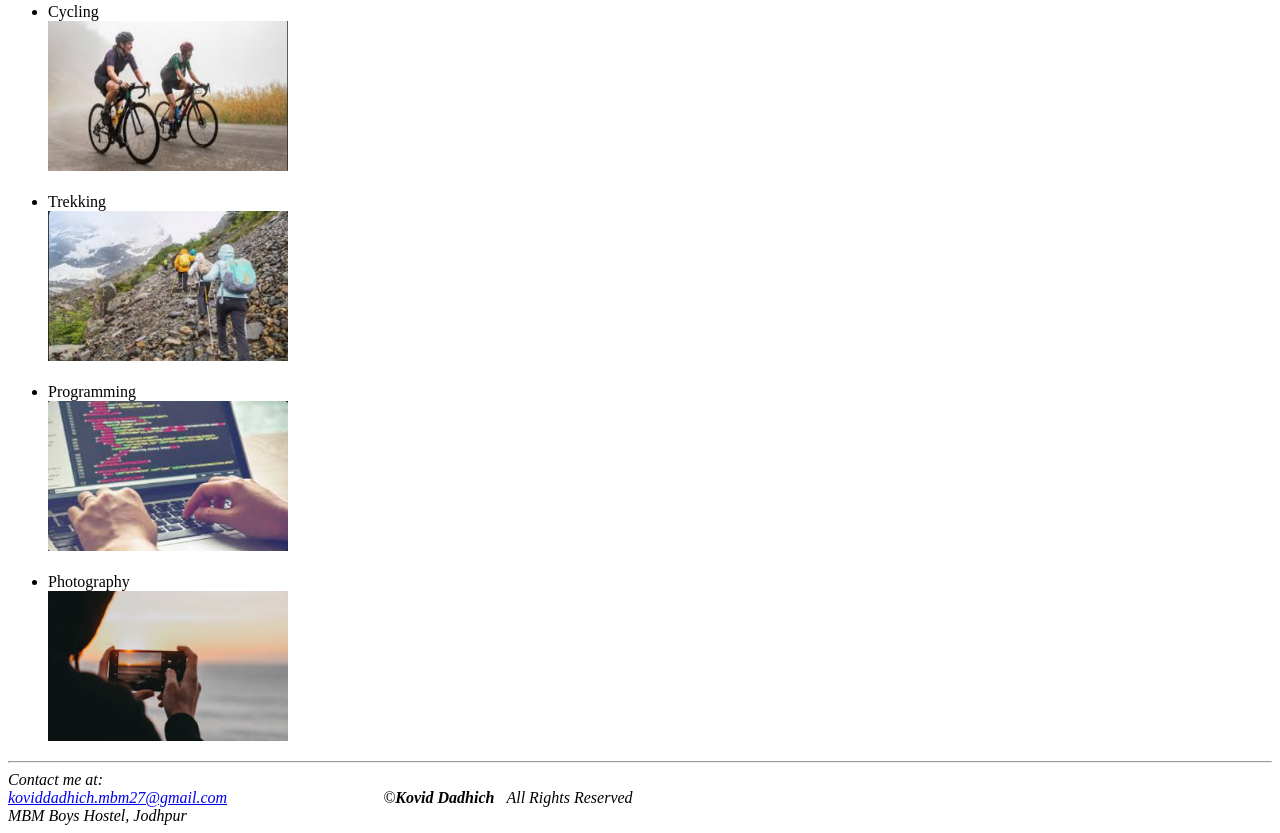
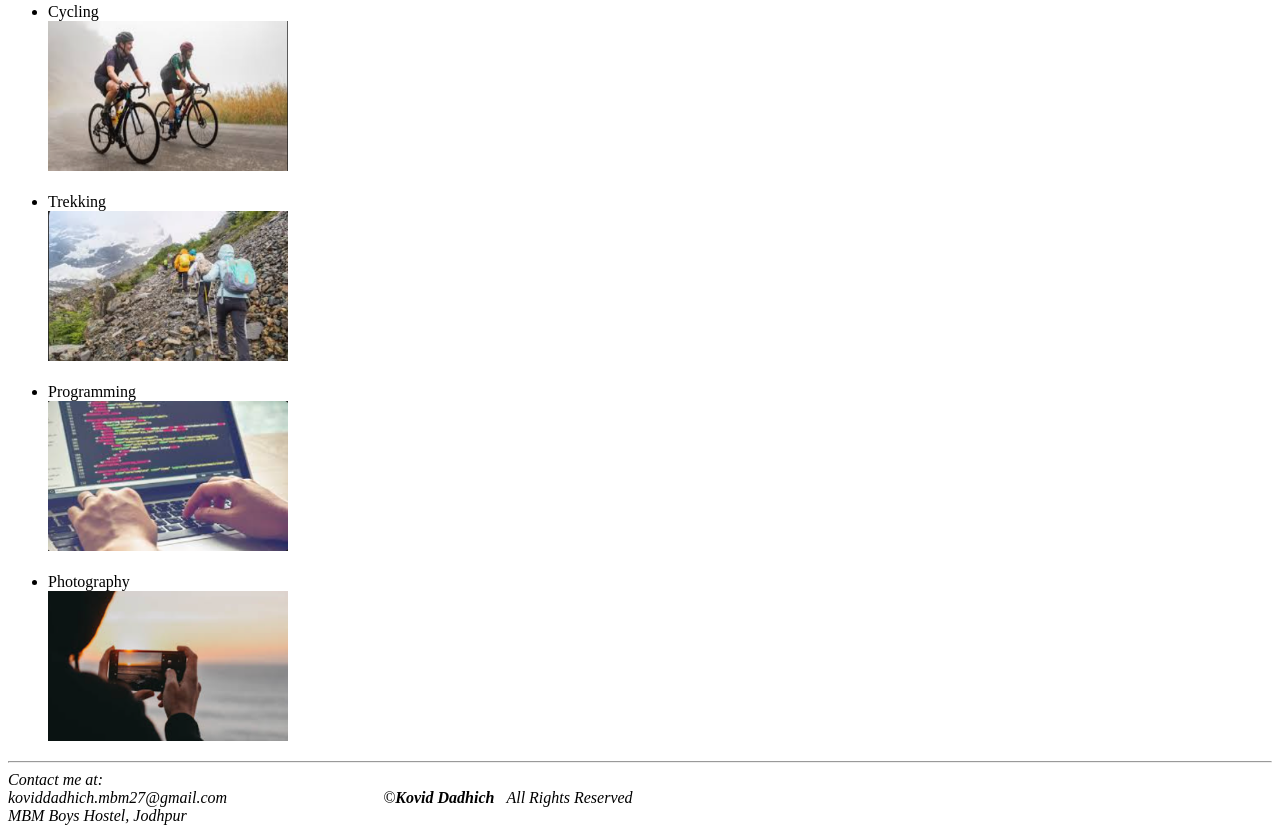
Before and after one commit to KovidDadhich/html-ProjectResume, a plain HTML site: page hobbies.html in a window 1280 px wide. Shown: the part 285-1118 px from the top of the page. Drawn offline with Linux system fonts and the light colour scheme.

Commit message:
Update hobbies.html

```diff
--- a/hobbies.html
+++ b/hobbies.html
@@ -44,7 +44,7 @@
     <footer>
         <address>
             Contact me at: <br>
-            <a href="koviddadhich.mbm27@gmail.com">koviddadhich.mbm27@gmail.com</a>
+            koviddadhich.mbm27@gmail.com
 
             &nbsp;&nbsp;&nbsp;&nbsp;&nbsp;&nbsp;&nbsp;&nbsp;&nbsp;&nbsp;&nbsp;&nbsp;&nbsp;&nbsp;&nbsp;&nbsp;&nbsp;&nbsp;&nbsp;&nbsp;&nbsp;&nbsp;&nbsp;&nbsp;&nbsp;&nbsp;&nbsp;&nbsp;&nbsp;&nbsp;&nbsp;&nbsp;&nbsp;&nbsp;&nbsp;&nbsp;&nbsp;
 
```
